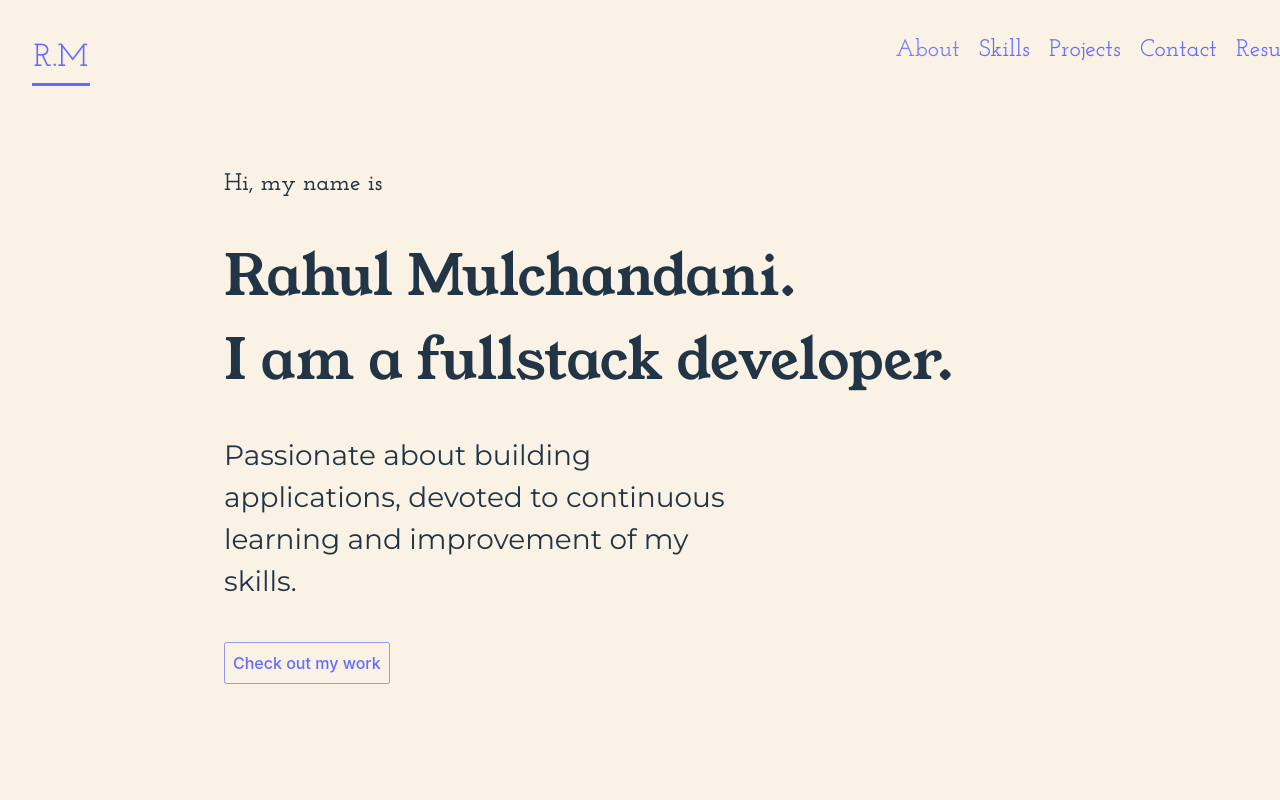
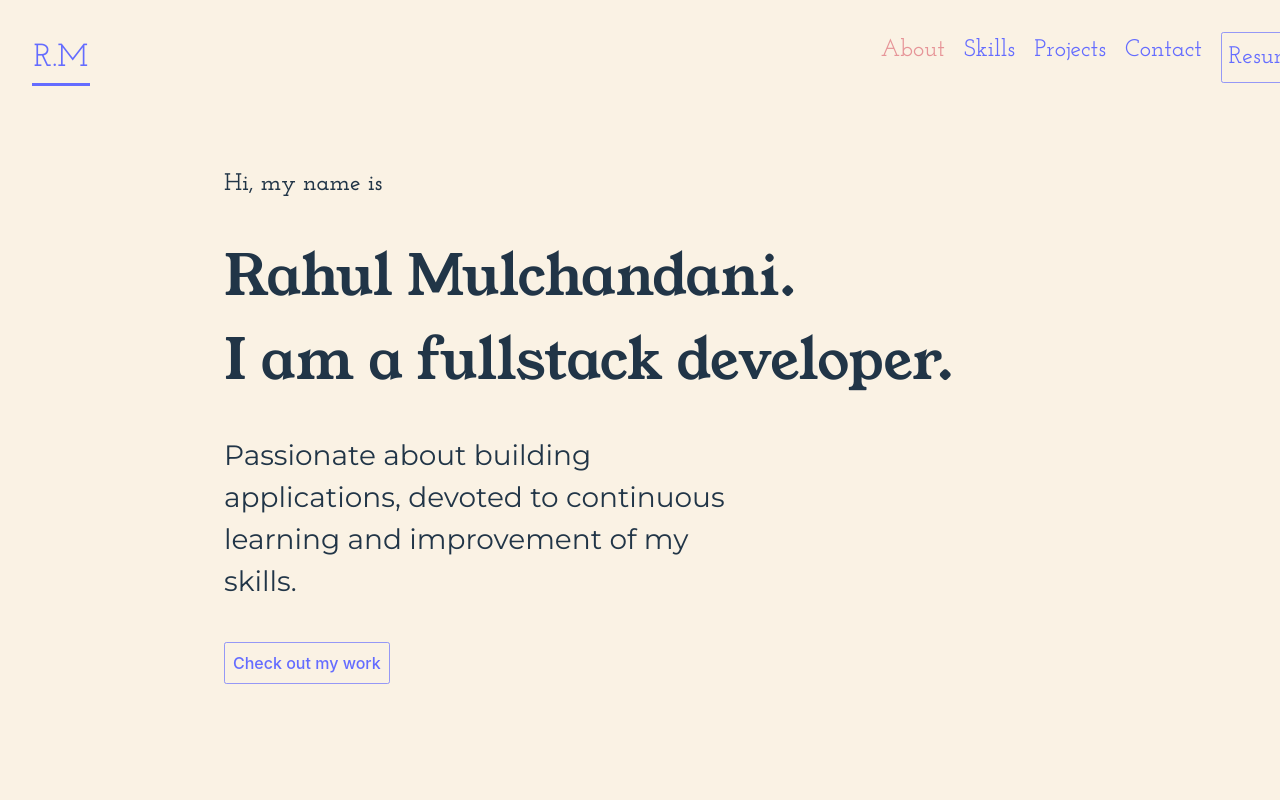
Before and after one commit to mulcharv/portfoliosite, a React (Vite) app: page / in a window 1280 px wide. In both pictures the pointer is over the link "About". Shown: the top 800 px of the page. Built offline with nearby package versions, Linux system fonts and the light colour scheme.

Commit message:
update styling and resume

```diff
--- a/src/App.css
+++ b/src/App.css
@@ -70,6 +70,7 @@ body {
   display: grid;
   grid-auto-flow: column;
   font-family: "Navfont";
+  align-content: center;
 }
 
 .navlinkcont {
@@ -86,6 +87,14 @@ font-size: 4vh;
 padding: 0.2vh;
 border-bottom: solid;
 width: fit-content;
+}
+
+.navlinkcont a:hover, .tiletitle:hover {
+  color:#E69598
+}
+
+.navhomelink:hover {
+  box-shadow: 6px 6px 2px #E69598;
 }
 
 .homecont {
@@ -258,3 +267,19 @@ width: fit-content;
 .contactbtnlink {
   justify-self: center;
 }
+
+.navresumelink {
+  padding: 0.8vh;
+  border: solid thin #646cffaa;
+  border-radius: 0.3vh;
+  width: fit-content;
+}
+
+.navresumelink:hover, .introprompt:hover, .contactbtn:hover {
+  box-shadow: 6px 6px 2px #E69598;
+}
+
+.projecttile:hover {
+  transform: scale(1.1);
+  transition: transform 0.8s;
+}
--- a/src/components/Navbar.jsx
+++ b/src/components/Navbar.jsx
@@ -34,7 +34,7 @@ export default function Navbar() {
                 <a ref={contactref} href="#contact" onClick={contactClick}>
                     Contact
                 </a>
-                <a href={'/RahulMpdftest.pdf'} target="_blank">
+                <a href={'/RahulMulchandaniResume.pdf'} target="_blank">
                 <div className="navresumelink">Resume</div>
                 </a>
             </nav>
```
Also changed, not shown: 2 other files (tests, documents, lock files or other folders).
